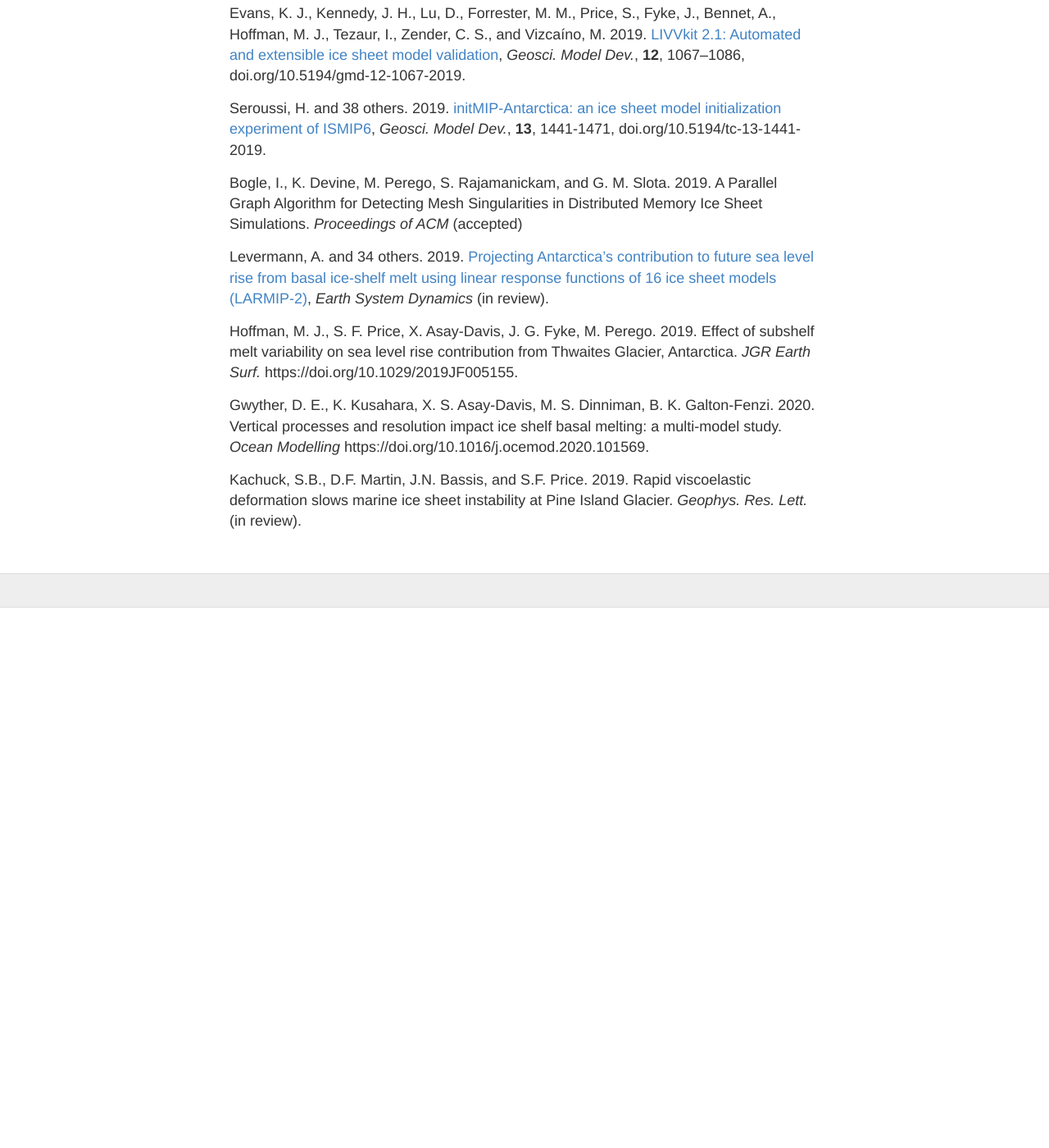
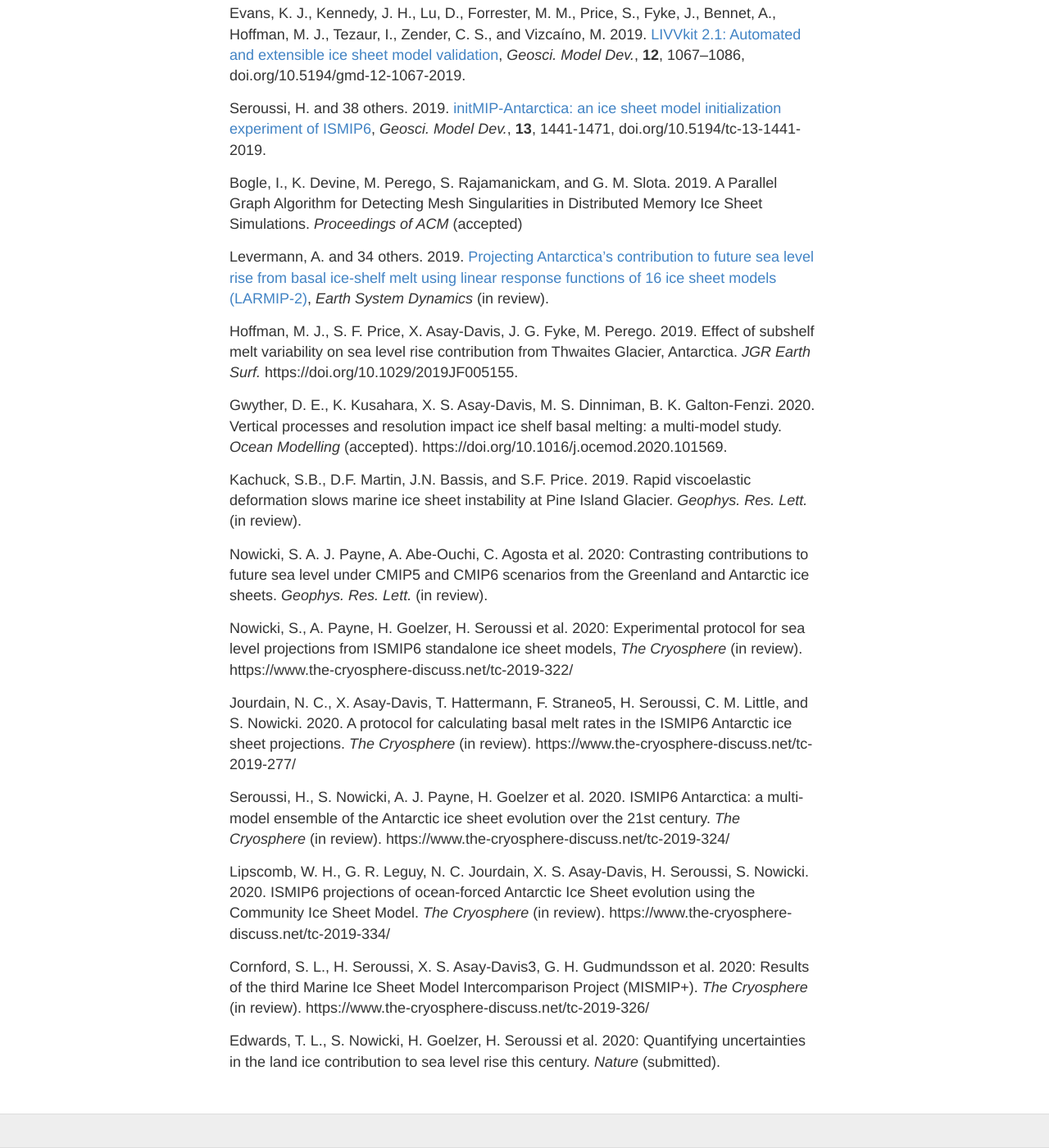
Before and after one commit to SLE-E3SM/SLE-E3SM.github.io, a Jekyll site: the page built from publications.md, in a window 1280 px wide and 1400 px high, scrolled down 1081 px. Shown: the whole window at 82% size. Built offline with Jekyll 4.4.1, drawn with Linux system fonts in a browser that asks for light colours; before the commit the page ends 1822 px from its top, so only the background shows below that.

Commit message:
Add AR6 pubs (mostly ISMIP6)

```diff
--- a/publications.md
+++ b/publications.md
@@ -28,6 +28,21 @@ Levermann, A. and 34 others. 2019. [Projecting  Antarctica’s  contribution  to
 
 Hoffman, M. J., S. F. Price, X. Asay-Davis, J. G. Fyke, M. Perego. 2019. Effect of subshelf melt variability on sea level rise contribution from Thwaites Glacier, Antarctica. *JGR Earth Surf.* https://doi.org/10.1029/2019JF005155.
 
-Gwyther, D. E., K. Kusahara, X. S. Asay-Davis, M. S. Dinniman, B. K. Galton-Fenzi. 2020. Vertical processes and resolution impact ice shelf basal melting: a multi-model study. *Ocean Modelling* https://doi.org/10.1016/j.ocemod.2020.101569.
+Gwyther, D. E., K. Kusahara, X. S. Asay-Davis, M. S. Dinniman, B. K. Galton-Fenzi. 2020. Vertical processes and resolution impact ice shelf basal melting: a multi-model study. *Ocean Modelling* (accepted). https://doi.org/10.1016/j.ocemod.2020.101569.
 
 Kachuck, S.B., D.F. Martin, J.N. Bassis, and S.F. Price. 2019. Rapid viscoelastic deformation slows marine ice sheet instability at Pine Island Glacier. *Geophys. Res. Lett.* (in review).
+
+Nowicki, S. A. J. Payne, A. Abe-Ouchi, C. Agosta et al. 2020: Contrasting contributions to future sea level under CMIP5 and CMIP6 scenarios from the Greenland and Antarctic ice sheets. *Geophys. Res. Lett.* (in review).
+
+Nowicki, S., A. Payne, H. Goelzer, H. Seroussi et al. 2020: Experimental protocol for sea level projections from ISMIP6 standalone ice sheet models, *The Cryosphere* (in review). https://www.the-cryosphere-discuss.net/tc-2019-322/
+
+Jourdain, N. C., X. Asay-Davis, T. Hattermann, F. Straneo5, H. Seroussi, C. M. Little, and S. Nowicki. 2020. A protocol for calculating basal melt rates in the ISMIP6 Antarctic ice sheet projections. *The Cryosphere* (in review). https://www.the-cryosphere-discuss.net/tc-2019-277/
+
+Seroussi, H., S. Nowicki, A. J. Payne, H. Goelzer et al. 2020. ISMIP6 Antarctica: a multi-model ensemble of the Antarctic ice sheet evolution over the 21st century. *The Cryosphere* (in review). https://www.the-cryosphere-discuss.net/tc-2019-324/
+
+Lipscomb, W. H., G. R. Leguy, N. C. Jourdain, X. S. Asay-Davis, H. Seroussi, S. Nowicki. 2020. ISMIP6 projections of ocean-forced Antarctic Ice Sheet evolution using the Community Ice Sheet Model. *The Cryosphere* (in review). https://www.the-cryosphere-discuss.net/tc-2019-334/
+
+Cornford, S. L., H. Seroussi, X. S. Asay-Davis3, G. H. Gudmundsson et al. 2020: Results of the third Marine Ice Sheet Model Intercomparison Project (MISMIP+). *The Cryosphere* (in review). https://www.the-cryosphere-discuss.net/tc-2019-326/
+
+Edwards, T. L., S. Nowicki, H. Goelzer, H. Seroussi et al. 2020: Quantifying uncertainties in the land ice
+contribution to sea level rise this century. *Nature* (submitted).
```
